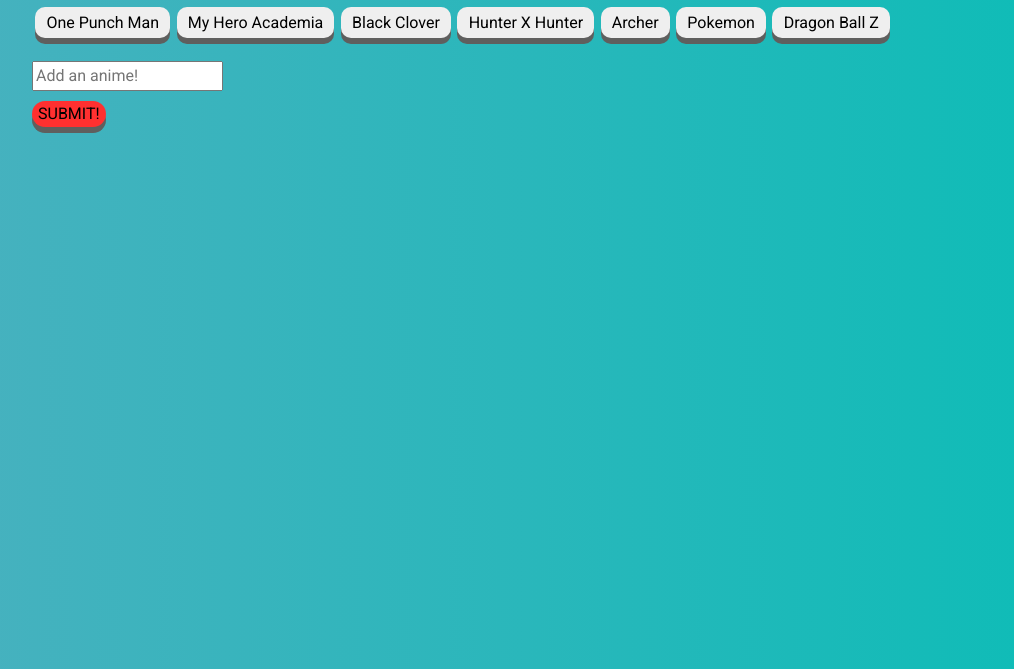
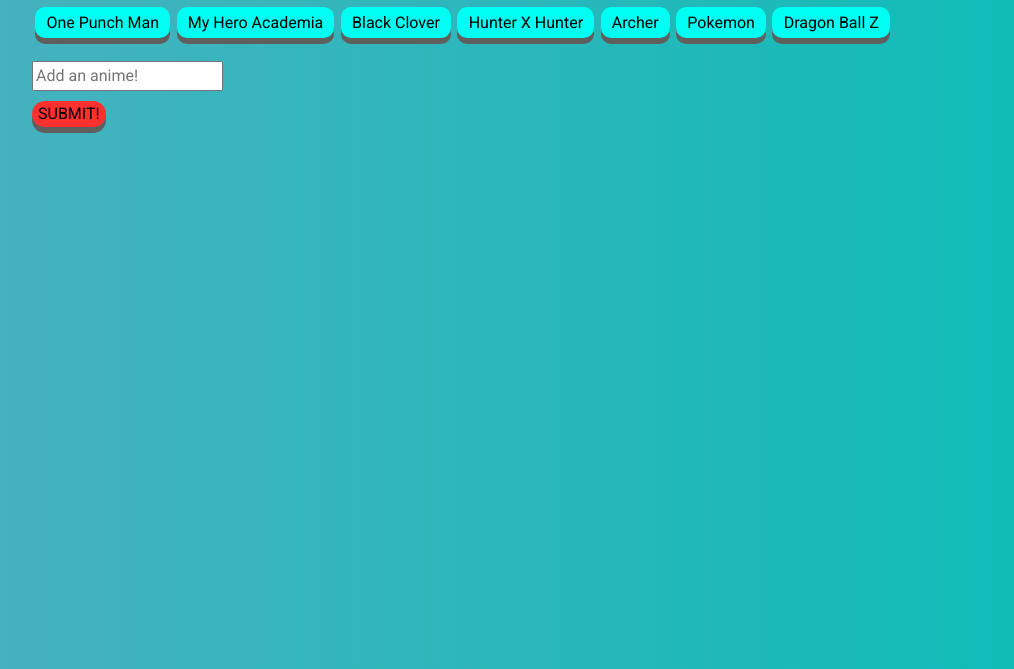
Before and after one commit to Fitzpa/Giphy-API-Project, a plain HTML site: page index.html in a window 1280 px wide. Shown: the part 141-810 px from the top of the page, without its empty margins (63-1077 px from the left). Drawn offline with nearby package versions, Linux system fonts and the light colour scheme.

Commit message:
fixed background-color for button

```diff
--- a/assets/css/style.css
+++ b/assets/css/style.css
@@ -66,6 +66,7 @@ form #gif-form {
 
 .gif-btn {
   justify-content: space-around;
+  background-color: #00fff2;
   outline: none;
   border: none;
   border-radius: 10px;
```
